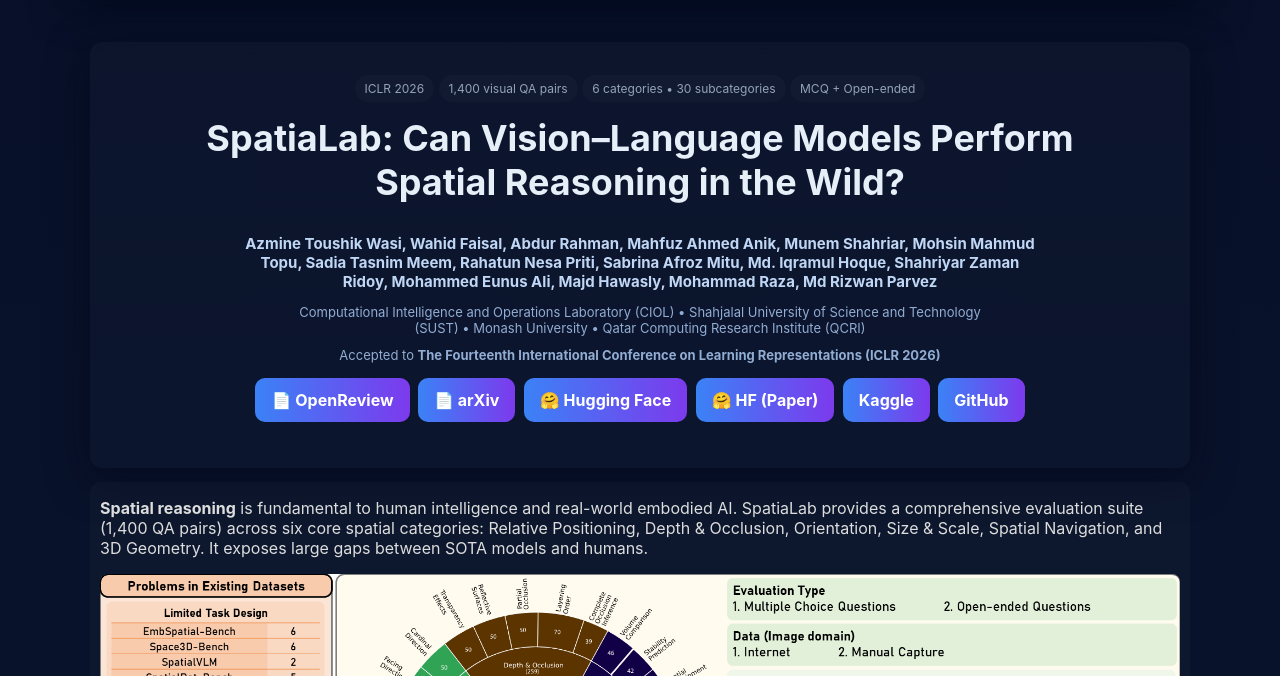
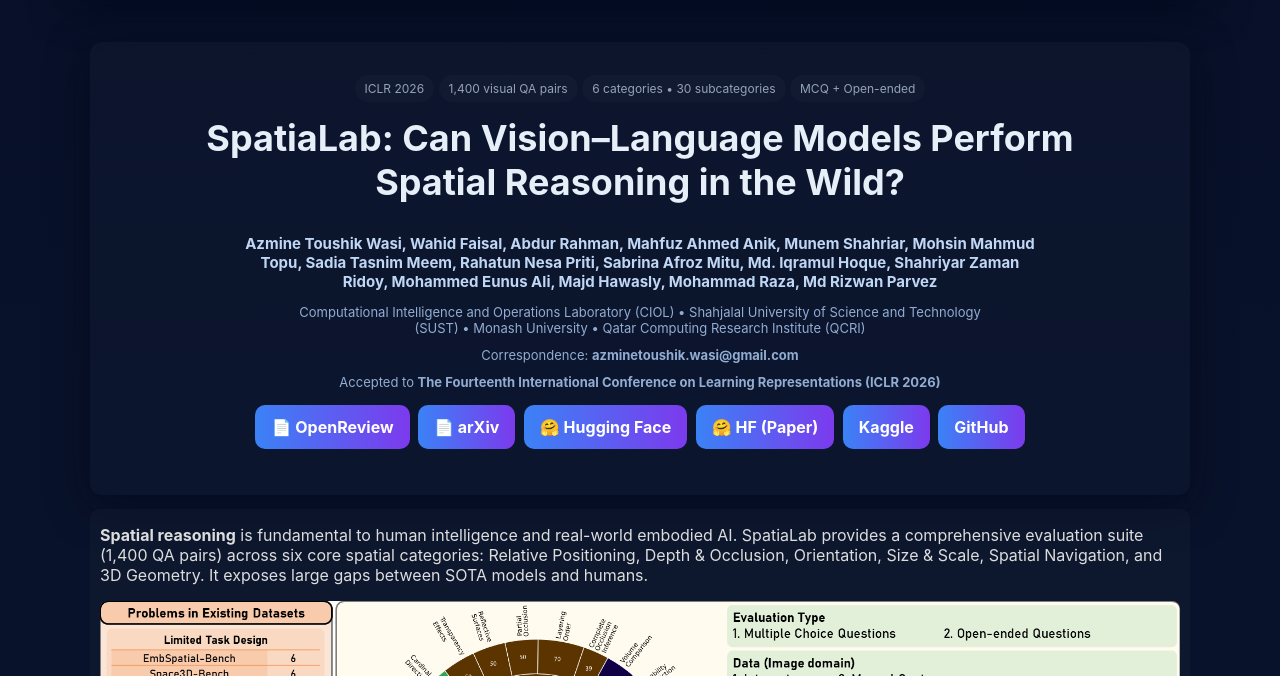
Before and after one commit to SpatiaLab-Reasoning/SpatiaLab-Reasoning.github.io, a plain HTML site: page index.html in a window 1280 px wide. Shown: the part 124-800 px from the top of the page. Drawn offline with Linux system fonts and the light colour scheme.

Commit message:
Update index.html

```diff
--- a/index.html
+++ b/index.html
@@ -60,6 +60,9 @@
           </p>
           <!-- <p class="lead">Spatial reasoning is fundamental to real-world embodied AI. SpatiaLab provides a comprehensive evaluation suite (1,400 QA pairs) across six core spatial categories: Relative Positioning, Depth & Occlusion, Orientation, Size & Scale, Spatial Navigation, and 3D Geometry. It exposes large gaps between SOTA models and humans.</p> -->
 
+          <p style="margin-top:-2px;font-size:13px;font-weight: normal; width: 70%; color: rgb(146, 173, 211);">
+           Correspondence: <b>azminetoushik.wasi@gmail.com</b>
+          </p>
           <p style="margin-top:-2px;font-size:13px;font-weight: normal; width: 70%; color: rgb(146, 173, 211);">
            Accepted to <b>The Fourteenth International Conference on Learning Representations (ICLR 2026)</b>
           </p>
```
